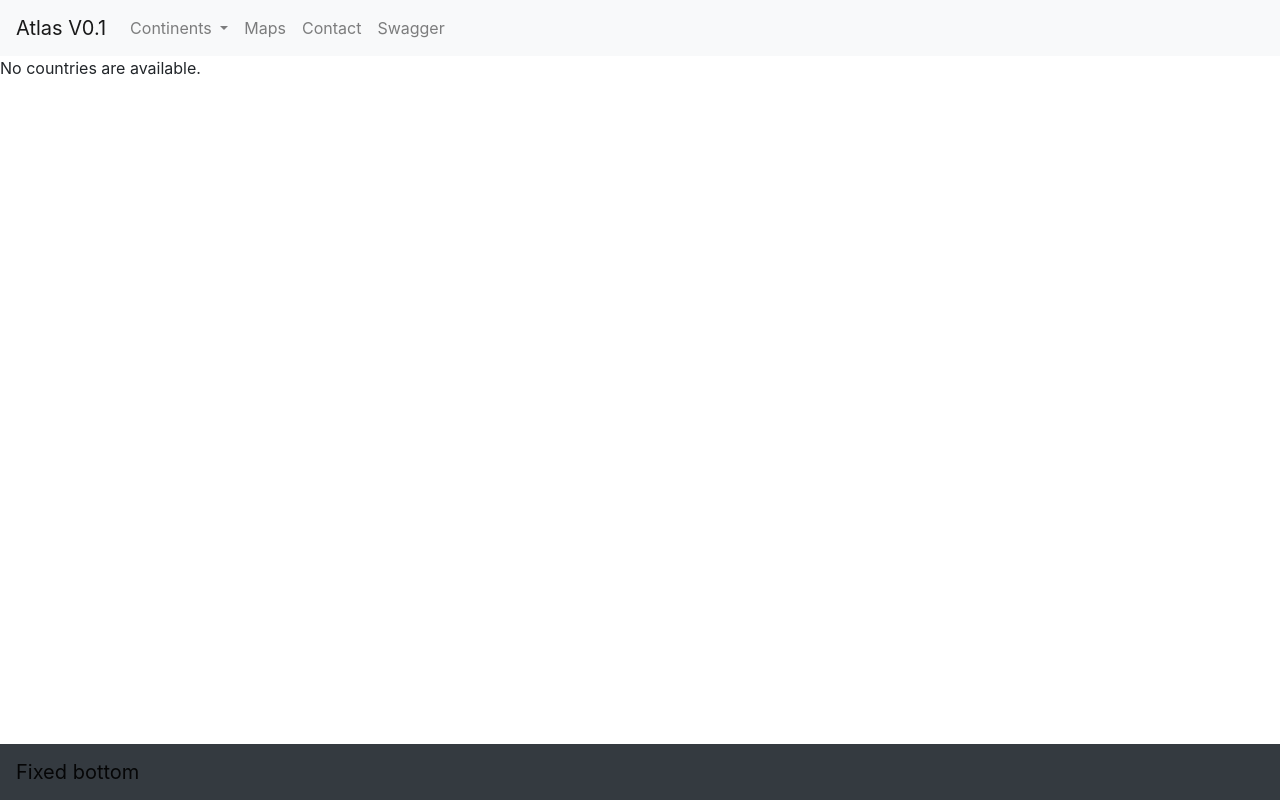
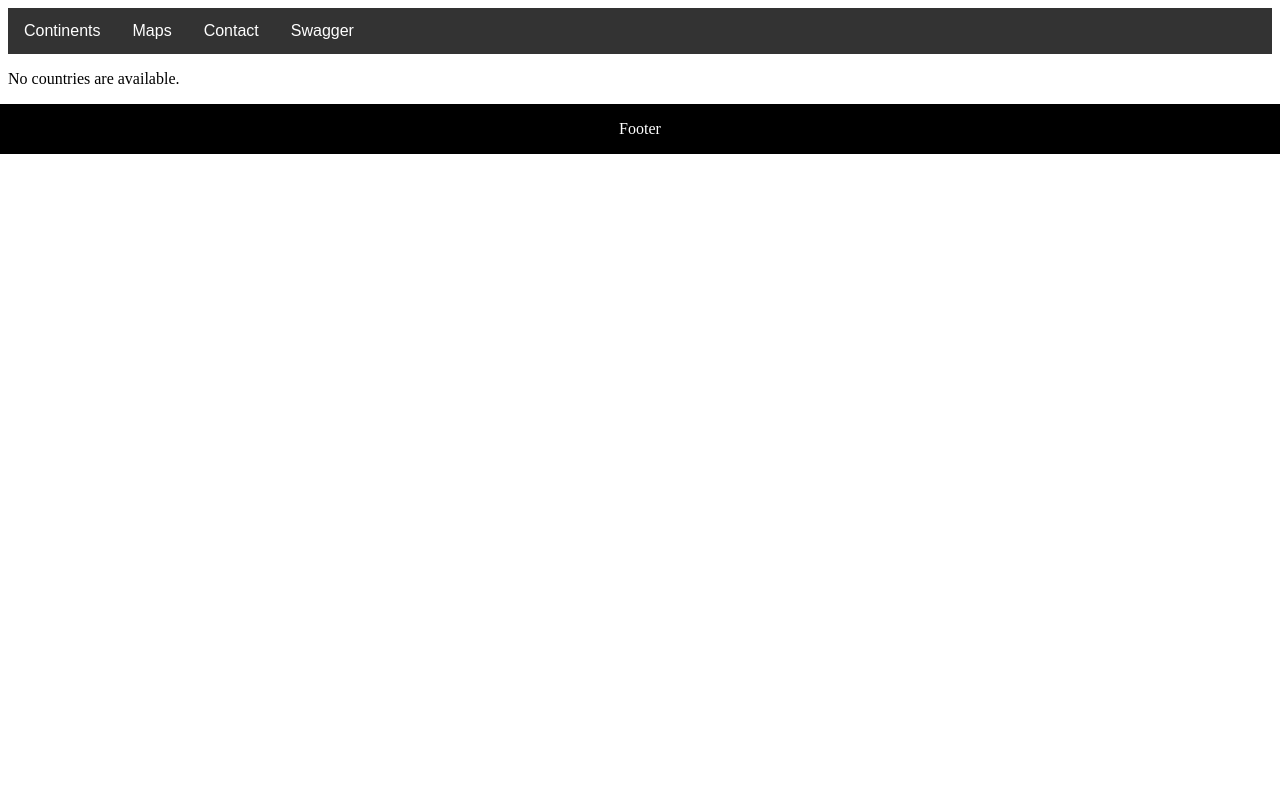
Before and after one commit to Olejbe/atlas, a Django app: page /continent/1 in a window 1280 px wide. Run offline with Django 3.2, Linux system fonts and the light colour scheme; data that the repository does not hold is empty; some libraries are stand-ins or nearby versions.

Commit message:
added somewhat functioning nav bar

```diff
--- a/countries/templates/countries/continent.html
+++ b/countries/templates/countries/continent.html
@@ -6,13 +6,13 @@ List of countries
 
 {% block content %}
     {% if countries %}
-<div class="container py-3" >
+<div class="continent-title">
     <h5>Countries in {{continent}}</h5>
 </div>
 
-<div class="container py-3" >
+<div class="countries" >
       <!-- Table -->
-    <table class="table table-striped">
+    <table class="countries-table">
         <tr>
             <th>Country</th>
             <th>Capital</th>
--- a/main/settings.py
+++ b/main/settings.py
@@ -127,6 +127,10 @@ USE_TZ = True
 # Static files (CSS, JavaScript, Images)
 # https://docs.djangoproject.com/en/3.2/howto/static-files/
 
+STATICFILES_DIRS = [
+    os.path.join(BASE_DIR, 'static'),
+]
+
 STATIC_URL = '/static/'
 
 # Default primary key field type
--- a/static/style.css
+++ b/static/style.css
@@ -1 +1,110 @@
- #{}
+body {
+    background-color: #FFFFFF;
+  }
+
+.main-image {
+    width: 10%;
+    right: 25%;
+    left: 25%;
+    width: 10%
+}
+
+.main-title {
+    color: green;
+}
+
+.main-image {
+    size: auto;
+}
+
+.continent-title {
+    color: green;
+}
+
+.countries-table th {
+    background-color: blue;
+}
+
+
+.footer {
+    position: fixed;
+    left: 0;
+    background-color: black;
+    color: white;
+    text-align: center;
+    width: 100%;
+}
+
+
+/*Navbar start*/
+
+.navbar {
+    overflow: hidden;
+    background-color: #333;
+    font-family: Arial;
+  }
+
+.navbar a {
+float: left;
+font-size: 16px;
+color: white;
+text-align: center;
+padding: 14px 16px;
+text-decoration: none;
+}
+
+.dropdown {
+    float: left;
+    overflow: hidden;
+  }
+
+  .dropdown .dropbtn {
+    font-size: 16px;
+    border: none;
+    outline: none;
+    color: white;
+    padding: 14px 16px;
+    background-color: inherit;
+    font-family: inherit; /* Important for vertical align on mobile phones */
+    margin: 0; /* Important for vertical align on mobile phones */
+  }
+
+  /* Add a red background color to navbar links on hover */
+  .navbar .dropdown-item:hover, .dropdown:hover .dropbtn {
+    background-color: white;
+    color: black;
+}
+
+/* Dropdown content (hidden by default) */
+.dropdown-menu {
+    display: none;
+    position: absolute;
+    background-color: #f9f9f9;
+    min-width: 160px;
+    box-shadow: 0px 8px 16px 0px rgba(0,0,0,0.2);
+    z-index: 1;
+  }
+
+.nav-link:hover{
+    background-color: white;
+    color: black;
+}
+
+.dropdown-menu a {
+float: none;
+color: black;
+padding: 12px 16px;
+text-decoration: none;
+display: block;
+text-align: left;
+}
+
+.dropdown-menu a:hover {
+    background-color: #ddd;
+  }
+
+/* Show the dropdown menu on hover */
+.dropdown:hover .dropdown-menu {
+    display: block;
+  }
+/*navbar end*/
--- a/templates/base.html
+++ b/templates/base.html
@@ -1,3 +1,5 @@
+{% load static %}
+
 <!DOCTYPE html>
 <html lang="en">
 <head>
@@ -5,11 +7,12 @@
     <meta charset="utf-8">
     <meta name="viewport" content="width=device-width, initial-scale=1.0">
     <title>Atlas</title>
-    <link rel="icon" href="https://cdn.icon-icons.com/icons2/3123/PNG/512/earth_planet_globe_environement_world_icon_191963.png">
+    <link rel="stylesheet" href="{% static 'style.css'%}">
+<!--    <link rel="icon" href="https://cdn.icon-icons.com/icons2/3123/PNG/512/earth_planet_globe_environement_world_icon_191963.png">-->
     <!--Bootstrap CSS-->
-    <link rel="stylesheet" href="https://stackpath.bootstrapcdn.com/bootstrap/4.4.1/css/bootstrap.min.css" integrity="sha384-Vkoo8x4CGsO3+Hhxv8T/Q5PaXtkKtu6ug5TOeNV6gBiFeWPGFN9MuhOf23Q9Ifjh" crossorigin="anonymous">
+<!--    <link rel="stylesheet" href="https://stackpath.bootstrapcdn.com/bootstrap/4.4.1/css/bootstrap.min.css" integrity="sha384-Vkoo8x4CGsO3+Hhxv8T/Q5PaXtkKtu6ug5TOeNV6gBiFeWPGFN9MuhOf23Q9Ifjh" crossorigin="anonymous">-->
 
-    <title>{% block title %}Atlas 0.1{% endblock %}</title>
+    <title class="main-title">{% block title %}Atlas 0.1{% endblock %}</title>
 </head>
 
 <body>
@@ -26,8 +29,8 @@
 
 
 <!-- Optional Javascript -->
-<script src="https://code.jquery.com/jquery-3.4.1.slim.min.js" integrity="sha384-J6qa4849blE2+poT4WnyKhv5vZF5SrPo0iEjwBvKU7imGFAV0wwj1yYfoRSJoZ+n" crossorigin="anonymous"></script>
-<script src="https://cdn.jsdelivr.net/npm/popper.js@1.16.0/dist/umd/popper.min.js" integrity="sha384-Q6E9RHvbIyZFJoft+2mJbHaEWldlvI9IOYy5n3zV9zzTtmI3UksdQRVvoxMfooAo" crossorigin="anonymous"></script>
-<script src="https://stackpath.bootstrapcdn.com/bootstrap/4.4.1/js/bootstrap.min.js" integrity="sha384-wfSDF2E50Y2D1uUdj0O3uMBJnjuUD4Ih7YwaYd1iqfktj0Uod8GCExl3Og8ifwB6" crossorigin="anonymous"></script>
+<!--<script src="https://code.jquery.com/jquery-3.4.1.slim.min.js" integrity="sha384-J6qa4849blE2+poT4WnyKhv5vZF5SrPo0iEjwBvKU7imGFAV0wwj1yYfoRSJoZ+n" crossorigin="anonymous"></script>-->
+<!--<script src="https://cdn.jsdelivr.net/npm/popper.js@1.16.0/dist/umd/popper.min.js" integrity="sha384-Q6E9RHvbIyZFJoft+2mJbHaEWldlvI9IOYy5n3zV9zzTtmI3UksdQRVvoxMfooAo" crossorigin="anonymous"></script>-->
+<!--<script src="https://stackpath.bootstrapcdn.com/bootstrap/4.4.1/js/bootstrap.min.js" integrity="sha384-wfSDF2E50Y2D1uUdj0O3uMBJnjuUD4Ih7YwaYd1iqfktj0Uod8GCExl3Og8ifwB6" crossorigin="anonymous"></script>-->
 </body>
 </html>
--- a/templates/footer.html
+++ b/templates/footer.html
@@ -10,6 +10,6 @@
   </footer>
 -->
 
-<nav class="navbar fixed-bottom navbar-light bg-dark">
-  <a class="navbar-brand" href="#">Fixed bottom</a>
-</nav>
+<div class="footer">
+  <p>Footer</p>
+</div>
--- a/templates/home.html
+++ b/templates/home.html
@@ -8,8 +8,8 @@
         </div>
 
 
-        <div class="container-xxl">
-          <img src="https://www.nationsonline.org/maps/Political-World-Map-3360.jpg" class="mw-100" alt="Responsive image">
+        <div class="main-image">
+          <img src="https://www.nationsonline.org/maps/Political-World-Map-3360.jpg" alt="Responsive image">
         </div>
         <div class="container">
 
--- a/templates/navbar.html
+++ b/templates/navbar.html
@@ -1,16 +1,46 @@
- <nav class="navbar navbar-expand-sm navbar-light bg-light">
-    <a class="navbar-brand" href="/">Atlas V0.1</a>
-    <button class="navbar-toggler" type="button" data-toggle="collapse" data-target="#navbarText" aria-controls="navbarText" aria-expanded="false" aria-label="Toggle navigation">
-      <span class="navbar-toggler-icon"></span>
+<!-- <nav class="main-nav">-->
+<!--    <a class="navbar-brand" href="/">Atlas V0.1</a>-->
+<!--    <button class="navbar-toggler" type="button" data-toggle="collapse" data-target="#navbarText" aria-controls="navbarText" aria-expanded="false" aria-label="Toggle navigation">-->
+<!--      <span class="navbar-toggler-icon"></span>-->
+<!--    </button>-->
+<!--    <div class="nav" id="navbarText">-->
+<!--      <ul class="navigation">-->
+<!--        <li class="nav-item">-->
+<!--            <div class="dropdown">-->
+<!--              <a class="nav-link dropdown-toggle" href="#" id="navbarDropdown" role="button" data-toggle="dropdown" aria-haspopup="true" aria-expanded="false">-->
+<!--                  Continents-->
+<!--              </a>-->
+<!--              <div class="dropdown-menu" aria-labelledby="navbarDropdown">-->
+<!--                <a class="dropdown-item" href="/continent/africa">Africa</a>-->
+<!--                <a class="dropdown-item" href="/continent/asia">Asia</a>-->
+<!--                <a class="dropdown-item" href="/continent/europe">Europe</a>-->
+<!--                <a class="dropdown-item" href="/continent/north-america">North-America</a>-->
+<!--                <a class="dropdown-item" href="/continent/oceania">Oceania</a>-->
+<!--                <a class="dropdown-item" href="/continent/south-america">South-America</a>-->
+<!--              </div>-->
+<!--            </div>-->
+<!--          &lt;!&ndash; <a class="nav-link" href=" ">Countries</a>  &ndash;&gt;-->
+<!--        </li>-->
+<!--        <li class="nav-item">-->
+<!--          <a class="nav-link" href="#">Maps</a>-->
+<!--        </li>-->
+<!--        <li class="nav-item">-->
+<!--          <a class="nav-link" href="mailto:SOMEONESEMAIL@gmail.com">Contact</a>-->
+<!--        </li>-->
+<!--        <li class="nav-item">-->
+<!--          <a class="nav-link" href="/swagger/">Swagger</a>-->
+<!--        </li>-->
+<!--      </ul>-->
+<!--    </div>-->
+<!--  </nav>-->
+
+ <div class="navbar">
+     <div class="dropdown">
+        <button class="dropbtn">
+            Continents
+            <em class="fa fa-caret-down"></em>
         </button>
-    <div class="collapse navbar-collapse" id="navbarText">
-      <ul class="navbar-nav mr-auto">
-        <li class="nav-item dropdown">
-            <div class="dropdown">
-              <a class="nav-link dropdown-toggle" href="#" id="navbarDropdown" role="button" data-toggle="dropdown" aria-haspopup="true" aria-expanded="false">
-                  Continents
-              </a>
-              <div class="dropdown-menu" aria-labelledby="navbarDropdown">
+              <div class="dropdown-menu">
                 <a class="dropdown-item" href="/continent/africa">Africa</a>
                 <a class="dropdown-item" href="/continent/asia">Asia</a>
                 <a class="dropdown-item" href="/continent/europe">Europe</a>
@@ -19,17 +49,7 @@
                 <a class="dropdown-item" href="/continent/south-america">South-America</a>
               </div>
         </div>
-          <!-- <a class="nav-link" href=" ">Countries</a>  -->
-        </li>
-        <li class="nav-item">
       <a class="nav-link" href="#">Maps</a>
-        </li>
-        <li class="nav-item">
       <a class="nav-link" href="mailto:SOMEONESEMAIL@gmail.com">Contact</a>
-        </li>
-        <li class="nav-item">
       <a class="nav-link" href="/swagger/">Swagger</a>
-        </li>
-      </ul>
  </div>
-  </nav>
```
Also changed, not shown: countries/templates/countries/base.html (+12 -11 lines). Lines whose indentation alone changed are shown as unchanged.
